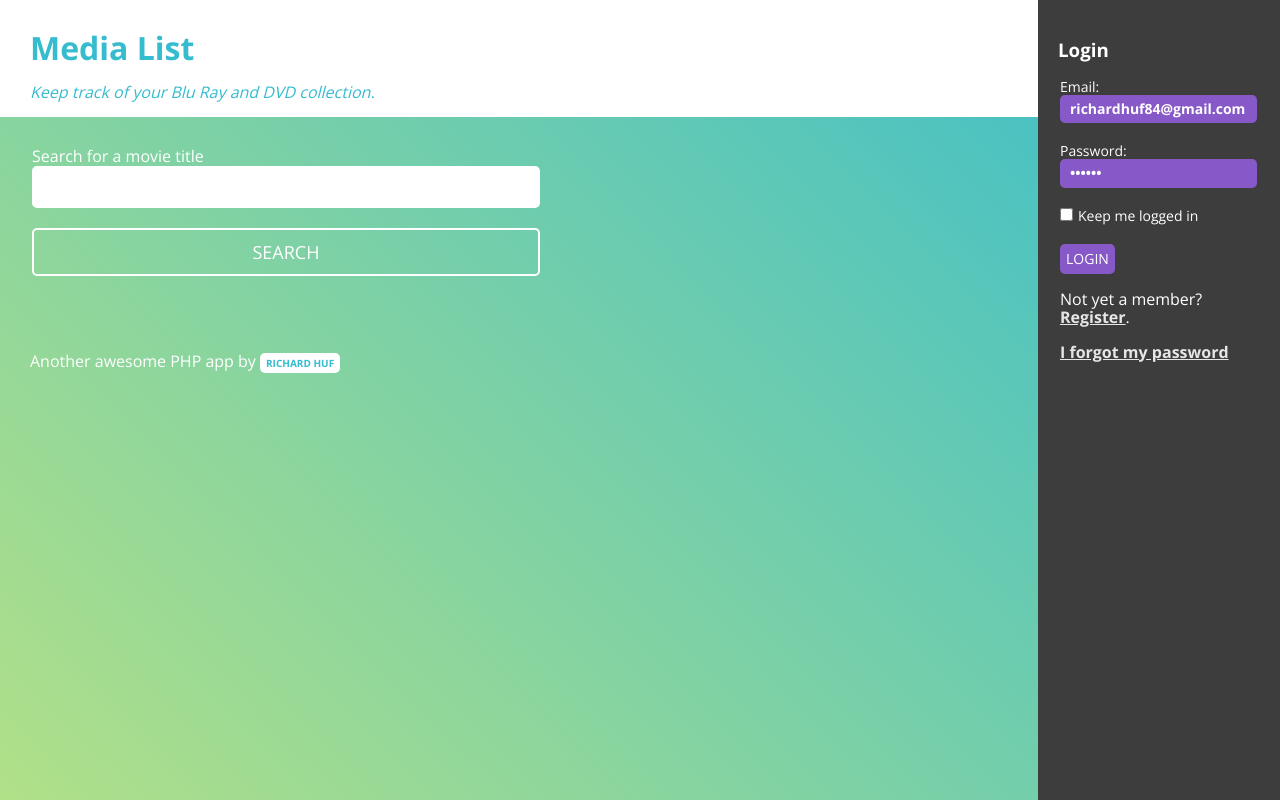
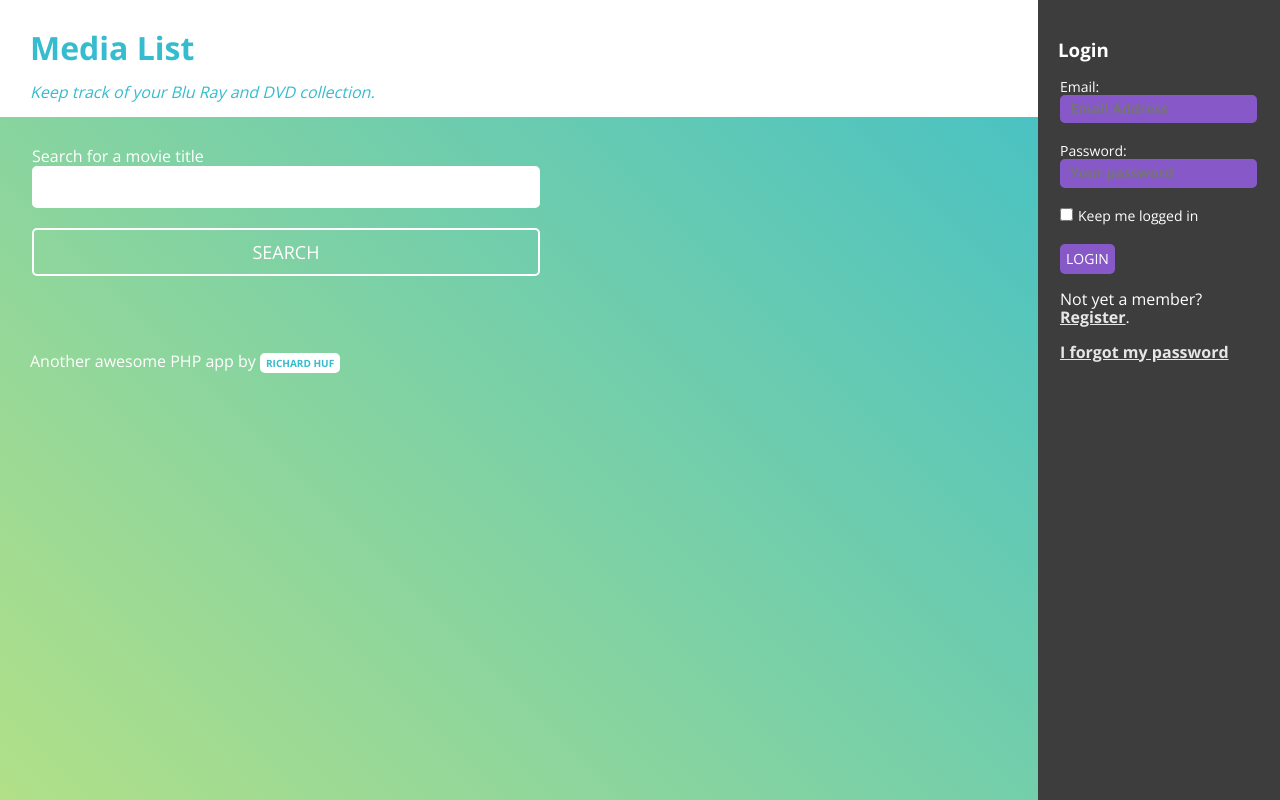
Before and after one commit to richardhuf84/media-list, a PHP site: page /index.php in a window 1280 px wide. Run offline with PHP 8.4, Linux system fonts and the light colour scheme; data that the repository does not hold is empty; some libraries are stand-ins or nearby versions.

Commit message:
pw login fix

```diff
--- a/includes/header.php
+++ b/includes/header.php
@@ -61,10 +61,10 @@
           <form method="POST" action="login.php" name="loginform" id="loginform">
           <fieldset>
               <div class="input-wrap">
-                <label for="email">Email:</label><input type="text" name="email" id="email" value="richardhuf84@gmail.com" placeholder="Email Address" autofocus />
+                <label for="email">Email:</label><input type="text" name="email" id="email" value="" placeholder="Email Address" autofocus />
               </div>
               <div class="input-wrap">
-              <label for="password">Password:</label><input type="password" name="password" id="password" value="ric123" placeholder="Your password" />
+              <label for="password">Password:</label><input type="password" name="password" id="password" value="" placeholder="Your password" />
               <div class="input-wrap">
                 <label for="keep-logged-in"><input type="checkbox" id="keep-logged-in" name="keep_logged_in">Keep me logged in</label>
               </div>
```
